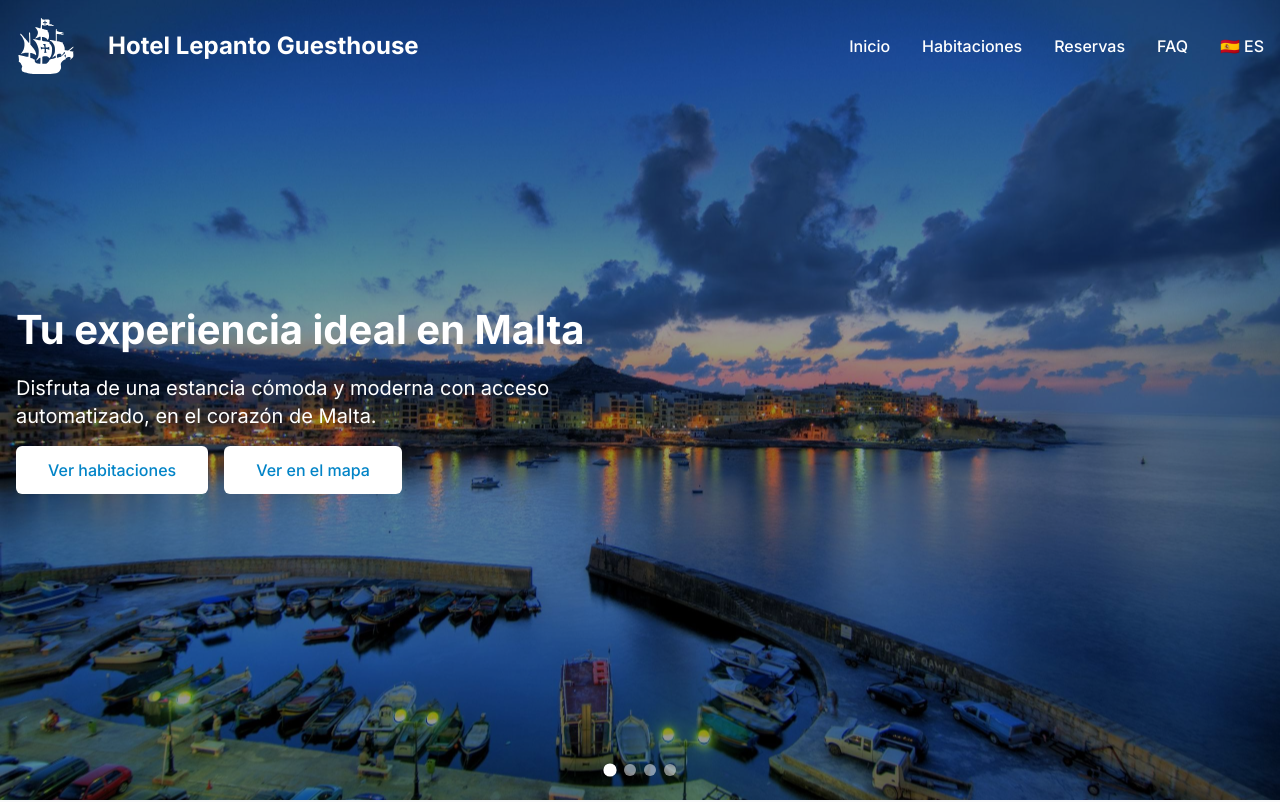
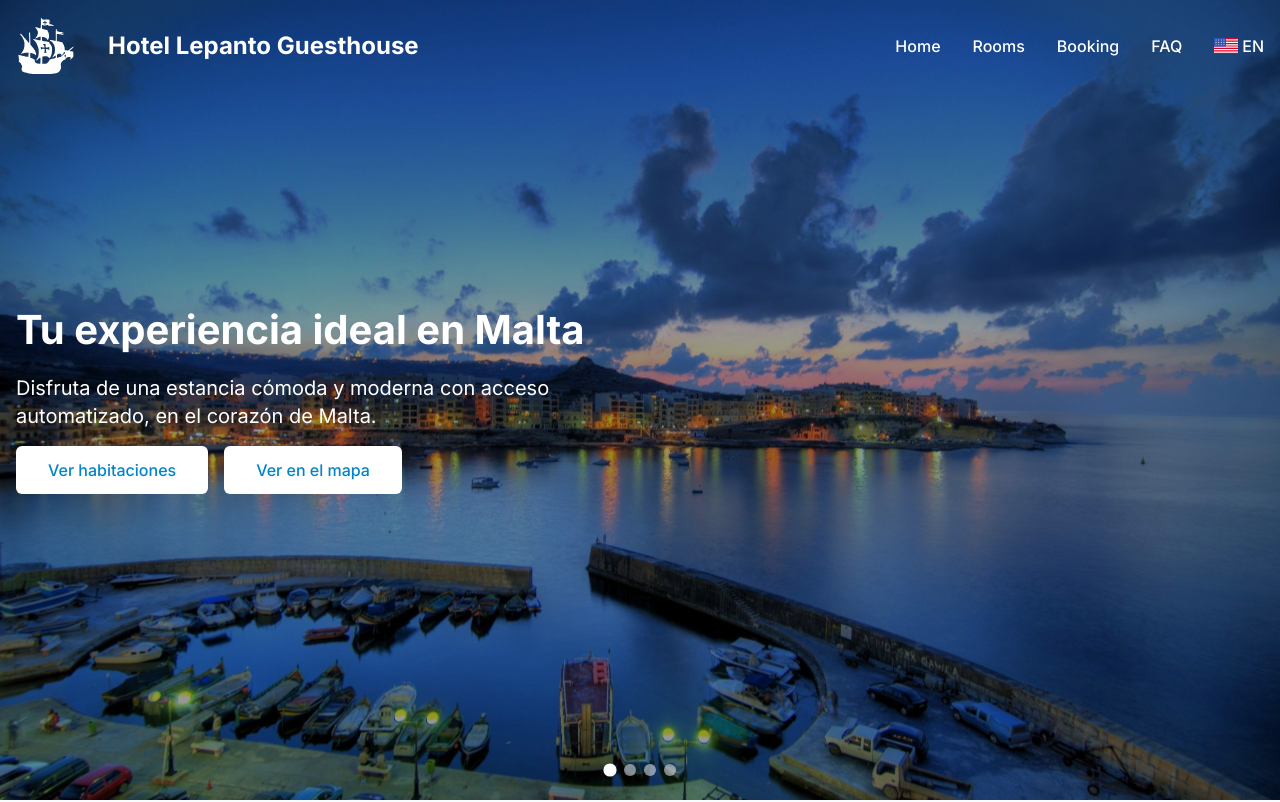
Before and after one commit to gonfdez/lepanto-guesthouse, a Next.js app: page /en in a window 1280 px wide. Shown: the top 802 px of the page. Built offline with nearby package versions, Linux system fonts and the light colour scheme.

Commit message:
Update Header translations

```diff
--- a/components/layout/Header.tsx
+++ b/components/layout/Header.tsx
@@ -1,12 +1,13 @@
 "use client";
 
 import { useState, useEffect } from "react";
-import Link from "next/link";
 import { FaBars, FaTimes } from "react-icons/fa";
 import { LepantoLogo } from "./LepantoLogo";
-import { usePathname } from "next/navigation";
-import { locales } from "../../i18n/config";
-
+import { usePathname, useRouter } from '@/i18n/routing';
+import { useLocale, useTranslations } from 'next-intl';
+import { Link } from '@/i18n/routing';
+import { locales, localeUtils, type Locale } from "../../i18n/config";
+import { US, ES } from 'country-flag-icons/react/3x2'
 
 interface NavLinkProps {
   href: string;
@@ -21,11 +22,16 @@ interface MobileNavLinkProps extends Omit<NavLinkProps, "isScrolled"> {
 const Header: React.FC = () => {
   const [isMenuOpen, setIsMenuOpen] = useState<boolean>(false);
   const [isScrolled, setIsScrolled] = useState<boolean>(false);
-  const [language, setLanguage] = useState<"es" | "en">("es"); // Por defecto español
   const [isLanguageMenuOpen, setIsLanguageMenuOpen] = useState<boolean>(false);
 
   const pathname = usePathname();
-  const isHome = pathname === "/" || locales.some(locale => pathname === `/${locale}`);
+  const locale = useLocale() as Locale;
+  const router = useRouter();
+  const t = useTranslations('navigation');
+  const tHeader = useTranslations('header');
+
+  // Usar la utilidad para detectar home
+  const isHome = localeUtils.isHomePath(pathname);
   const showTransparentHeader = isHome && !isScrolled && !isMenuOpen;
 
   // Detectar scroll para cambiar estilo del header
@@ -43,10 +49,10 @@ const Header: React.FC = () => {
   }, []);
 
   // Función para cambiar el idioma
-  const toggleLanguage = (lang: "es" | "en") => {
-    setLanguage(lang);
+  const changeLanguage = (newLocale: Locale) => {
     setIsLanguageMenuOpen(false);
-    // Aquí irá la lógica para cambiar el idioma cuando implementes i18n
+    setIsMenuOpen(false); // También cerrar el menú móvil
+    router.push(pathname, { locale: newLocale });
   };
 
   // Cerrar el menú de idiomas al hacer clic fuera de él
@@ -64,6 +70,13 @@ const Header: React.FC = () => {
     };
   }, []);
 
+  // Mapeo de locales a banderas y textos
+  const localeDisplay = {
+    'en': { flag: <US className="w-6 h-5" />, text: 'EN' },
+    'es': { flag: <ES className="w-6 h-5" />, text: 'ES' },
+    // 'fr': { flag: <FR className="w-5 h-4" />, text: 'FR' },
+  } as const;
+
   return (
     <header
       className={`fixed w-full z-50 transition-all duration-300 ${!showTransparentHeader
@@ -73,7 +86,7 @@ const Header: React.FC = () => {
     >
       <div className="container mx-auto px-4 md:px-6">
         <div className="flex justify-between items-center">
-          {/* Logo - Solo este título tiene override de estilos */}
+          {/* Logo */}
           <Link href="/" className="flex items-center space-x-2 group">
             <LepantoLogo
               className="h-10 md:h-15 me-4 md:me-8 w-auto transition-colors duration-300"
@@ -91,28 +104,22 @@ const Header: React.FC = () => {
             </span>
           </Link>
 
-          {/* Navegación de escritorio - Usando los estilos normales de enlaces */}
+          {/* Navegación de escritorio */}
           <nav className="hidden md:flex items-center space-x-8">
             <NavLink href="/" isScrolled={isScrolled}>
-              Inicio
+              {t('home')}
             </NavLink>
             <NavLink href="/rooms" isScrolled={isScrolled}>
-              Habitaciones
+              {t('rooms')}
             </NavLink>
             <NavLink href="/booking" isScrolled={isScrolled}>
-              Reservas
+              {t('booking')}
             </NavLink>
-            {/* <NavLink href="/about" isScrolled={isScrolled}>
-              Nosotros
-            </NavLink> */}
             <NavLink href="/faq" isScrolled={isScrolled}>
-              FAQ
+              {t('faq')}
             </NavLink>
-            {/* <NavLink href="/contact" isScrolled={isScrolled}>
-              Contacto
-            </NavLink> */}
 
-            {/* Selector de idioma */}
+            {/* Selector de idioma dinámico - solo desktop */}
             <div className="language-selector relative">
               <button
                 onClick={() => setIsLanguageMenuOpen(!isLanguageMenuOpen)}
@@ -120,112 +127,91 @@ const Header: React.FC = () => {
                   ? "text-gray-700 hover:text-primary-600"
                   : "!text-white hover:text-gray-50"
                   }`}
-                aria-label="Seleccionar idioma"
+                aria-label={tHeader('selectLanguage')}
               >
-                <span className="mr-1">{language === "es" ? "🇪🇸" : "🇬🇧"}</span>
+                <span className="mr-1">{localeDisplay[locale]?.flag}</span>
                 <span className="sr-only md:not-sr-only">
-                  {language === "es" ? "ES" : "EN"}
+                  {localeDisplay[locale]?.text}
                 </span>
               </button>
 
-              {/* Menú desplegable de idiomas */}
+              {/* Menú desplegable dinámico */}
               {isLanguageMenuOpen && (
                 <div className="absolute right-0 mt-2 py-2 w-24 bg-white rounded-md shadow-lg z-20">
-                  <button
-                    onClick={() => toggleLanguage("es")}
-                    className={`flex items-center w-full px-4 py-2 text-sm text-gray-700 hover:bg-gray-100 ${language === "es" ? "bg-gray-100" : ""
-                      }`}
-                  >
-                    <span className="mr-2">🇪🇸</span> ES
-                  </button>
-                  <button
-                    onClick={() => toggleLanguage("en")}
-                    className={`flex items-center w-full px-4 py-2 text-sm text-gray-700 hover:bg-gray-100 ${language === "en" ? "bg-gray-100" : ""
-                      }`}
-                  >
-                    <span className="mr-2">🇬🇧</span> EN
-                  </button>
+                  {locales.map((loc) => (
+                    <button
+                      key={loc}
+                      onClick={() => changeLanguage(loc)}
+                      className={`flex items-center w-full px-4 py-2 text-sm text-gray-700 hover:bg-gray-100 ${locale === loc ? "bg-gray-100" : ""
+                        }`}
+                    >
+                      <span className="mr-2">{localeDisplay[loc]?.flag}</span>
+                      {localeDisplay[loc]?.text}
+                    </button>
+                  ))}
                 </div>
               )}
             </div>
           </nav>
 
-          {/* Botón de menú móvil y selector de idioma en móvil */}
-          <div className="md:hidden flex items-center space-x-4">
-            {/* Selector de idioma móvil */}
-            <div className="language-selector relative">
-              <button
-                onClick={() => setIsLanguageMenuOpen(!isLanguageMenuOpen)}
-                className={`flex items-center transition-colors duration-300 ${!showTransparentHeader ? "text-gray-800" : "text-white"
-                  }`}
-                aria-label="Seleccionar idioma"
-              >
-                <span className="text-xl">
-                  {language === "es" ? "🇪🇸" : "🇬🇧"}
-                </span>
-              </button>
-
-              {/* Menú desplegable de idiomas */}
-              {isLanguageMenuOpen && (
-                <div className="absolute right-0 mt-2 py-2 w-24 bg-white rounded-md shadow-lg z-20">
-                  <button
-                    onClick={() => toggleLanguage("es")}
-                    className={`flex items-center w-full px-4 py-2 text-sm text-gray-700 hover:bg-gray-100 ${language === "es" ? "bg-gray-100" : ""
-                      }`}
-                  >
-                    <span className="mr-2">🇪🇸</span> ES
-                  </button>
-                  <button
-                    onClick={() => toggleLanguage("en")}
-                    className={`flex items-center w-full px-4 py-2 text-sm text-gray-700 hover:bg-gray-100 ${language === "en" ? "bg-gray-100" : ""
-                      }`}
-                  >
-                    <span className="mr-2">🇬🇧</span> EN
-                  </button>
-                </div>
-              )}
-            </div>
-
-            {/* Botón del menú móvil */}
+          {/* Solo botón de menú móvil - sin selector de idioma */}
+          <div className="md:hidden">
             <button
               className={`transition-colors duration-300 ${!showTransparentHeader ? "text-gray-800" : "text-white"
                 }`}
               onClick={() => setIsMenuOpen(!isMenuOpen)}
-              aria-label={isMenuOpen ? "Cerrar menú" : "Abrir menú"}
+              aria-label={isMenuOpen ? tHeader('closeMenu') : tHeader('openMenu')}
             >
               {isMenuOpen ? <FaTimes size={24} /> : <FaBars size={24} />}
             </button>
           </div>
         </div>
 
-        {/* Menú móvil */}
+        {/* Menú móvil con selector de idioma integrado */}
         {isMenuOpen && (
           <div className="md:hidden bg-white absolute top-full left-0 right-0 shadow-md">
             <div className="flex flex-col py-4">
               <MobileNavLink href="/" onClick={() => setIsMenuOpen(false)}>
-                Inicio
+                {t('home')}
               </MobileNavLink>
               <MobileNavLink href="/rooms" onClick={() => setIsMenuOpen(false)}>
-                Habitaciones
+                {t('rooms')}
               </MobileNavLink>
               <MobileNavLink
                 href="/booking"
                 onClick={() => setIsMenuOpen(false)}
               >
-                Reservas
+                {t('booking')}
               </MobileNavLink>
-              {/* <MobileNavLink href="/about" onClick={() => setIsMenuOpen(false)}>
-                Nosotros
-              </MobileNavLink> */}
               <MobileNavLink href="/faq" onClick={() => setIsMenuOpen(false)}>
-                FAQ
+                {t('faq')}
               </MobileNavLink>
-              {/* <MobileNavLink
-                href="/contact"
-                onClick={() => setIsMenuOpen(false)}
-              >
-                Contacto
-              </MobileNavLink> */}
+
+              {/* Separador */}
+              <hr className="my-2 border-gray-200" />
+
+              {/* Selector de idioma móvil */}
+              <div className="px-4 py-2">
+                <span className="text-sm text-gray-500 font-medium mb-2 block">
+                  {tHeader('selectLanguage')}
+                </span>
+                <div className="flex space-x-2">
+                  {locales.map((loc) => (
+                    <button
+                      key={loc}
+                      onClick={() => changeLanguage(loc)}
+                      className={`flex items-center px-3 py-2 rounded-md text-sm transition-colors ${
+                        locale === loc
+                          ? "bg-primary-100 text-primary-700 border border-primary-300"
+                          : "bg-gray-100 text-gray-700 hover:bg-gray-200"
+                      }`}
+                    >
+                      <span className="mr-2">{localeDisplay[loc]?.flag}</span>
+                      {localeDisplay[loc]?.text}
+                    </button>
+                  ))}
+                </div>
+              </div>
             </div>
           </div>
         )}
@@ -234,10 +220,10 @@ const Header: React.FC = () => {
   );
 };
 
-// Componente para enlaces de navegación de escritorio
+// Componentes NavLink y MobileNavLink permanecen igual...
 const NavLink: React.FC<NavLinkProps> = ({ href, children, isScrolled }) => {
   const pathname = usePathname();
-  const isHome = pathname === "/" || locales.some(locale => pathname === `/${locale}`);
+  const isHome = localeUtils.isHomePath(pathname);
   return (
     <Link
       href={href}
@@ -251,7 +237,6 @@ const NavLink: React.FC<NavLinkProps> = ({ href, children, isScrolled }) => {
   );
 };
 
-// Componente para enlaces de navegación móvil
 const MobileNavLink: React.FC<MobileNavLinkProps> = ({
   href,
   onClick,
--- a/i18n/config.ts
+++ b/i18n/config.ts
@@ -22,3 +22,46 @@ export const alternateUrls = {
   // 'fr': 'https://www.hotellepantoguesthouse.com/fr',
   // 'de': 'https://www.hotellepantoguesthouse.com/de',
 } as const;
+
+// Utilidades para manejar locales dinámicamente
+export const localeUtils = {
+  // Verificar si una ruta es home considerando todos los locales
+  isHomePath: (pathname: string): boolean => {
+    if (pathname === '/') return true;
+    return locales.some(locale => pathname === `/${locale}`);
+  },
+
+  // Extraer locale del pathname
+  getLocaleFromPath: (pathname: string): Locale | null => {
+    const segments = pathname.split('/');
+    const potentialLocale = segments[1];
+    return locales.includes(potentialLocale as Locale) ? (potentialLocale as Locale) : null;
+  },
+
+  // Construir nueva URL con locale
+  buildPathWithLocale: (pathname: string, newLocale: Locale): string => {
+    const cleanPath = localeUtils.removeLocaleFromPath(pathname);
+
+    // Si es el locale por defecto (inglés), no añadir prefijo
+    if (newLocale === defaultLocale) {
+      return cleanPath;
+    }
+
+    // Para otros locales, añadir prefijo
+    return `/${newLocale}${cleanPath === '/' ? '' : cleanPath}`;
+  },
+
+  // Remover locale del pathname
+  removeLocaleFromPath: (pathname: string): string => {
+    const pathLocale = localeUtils.getLocaleFromPath(pathname);
+    if (pathLocale && pathLocale !== defaultLocale) {
+      return pathname.replace(`/${pathLocale}`, '') || '/';
+    }
+    return pathname;
+  },
+
+  // Obtener todos los locales excepto el actual
+  getOtherLocales: (currentLocale: Locale): Locale[] => {
+    return locales.filter(locale => locale !== currentLocale);
+  }
+};
--- a/messages/en.json
+++ b/messages/en.json
@@ -9,5 +9,10 @@
     "rooms": "Rooms",
     "booking": "Booking",
     "faq": "FAQ"
+  },
+  "header": {
+    "selectLanguage": "Select language",
+    "openMenu": "Open menu",
+    "closeMenu": "Close menu"
   }
 }
--- a/messages/es.json
+++ b/messages/es.json
@@ -9,5 +9,10 @@
     "rooms": "Habitaciones",
     "booking": "Reservas",
     "faq": "FAQ"
+  },
+  "header": {
+    "selectLanguage": "Seleccionar idioma",
+    "openMenu": "Abrir menú",
+    "closeMenu": "Cerrar menú"
   }
 }
--- a/package.json
+++ b/package.json
@@ -11,6 +11,7 @@
   "dependencies": {
     "@vercel/analytics": "^1.5.0",
     "axios": "^1.9.0",
+    "country-flag-icons": "^1.5.19",
     "next": "15.3.2",
     "next-intl": "^4.3.4",
     "postcss": "^8.5.3",
```
Also changed, not shown: 1 other file (tests, documents, lock files or other folders).
